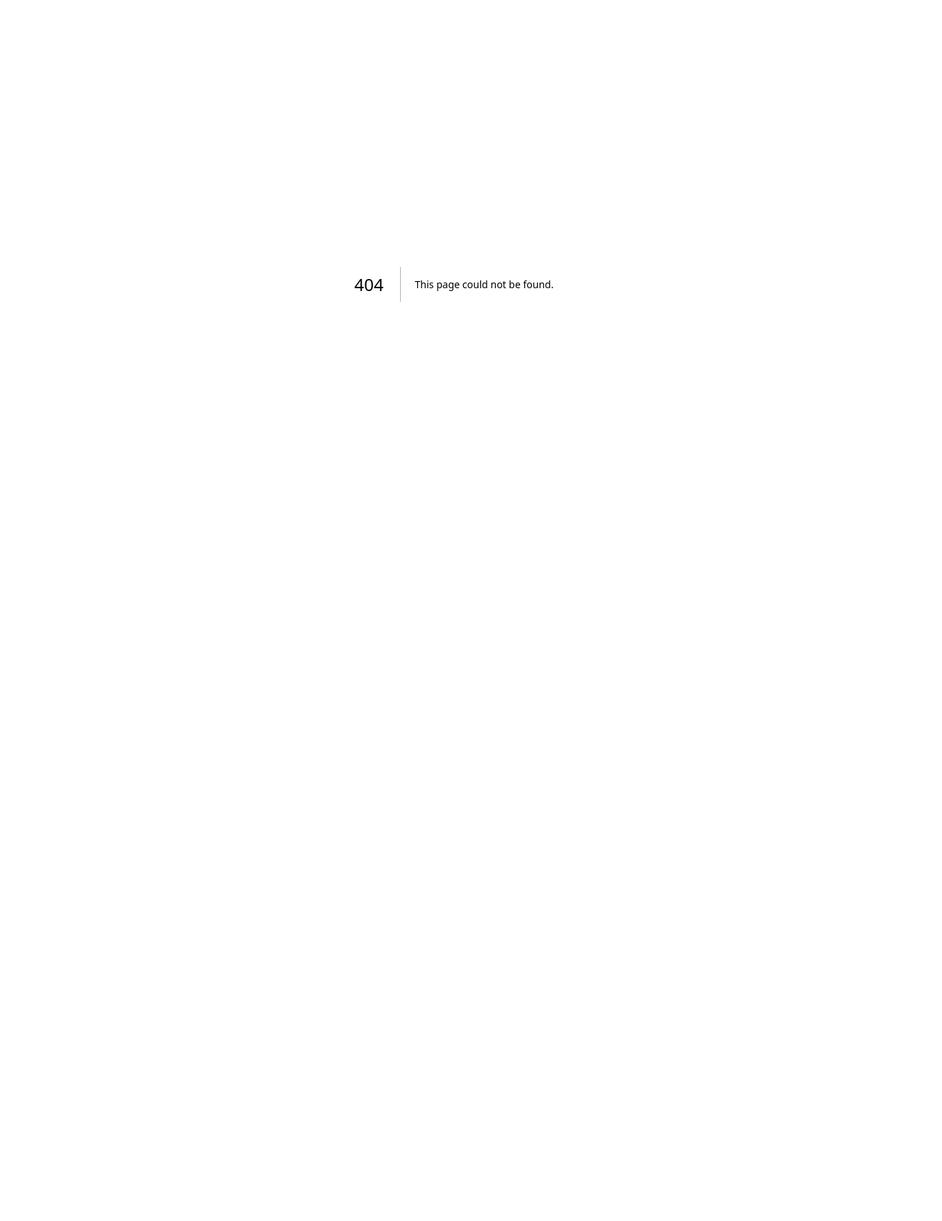
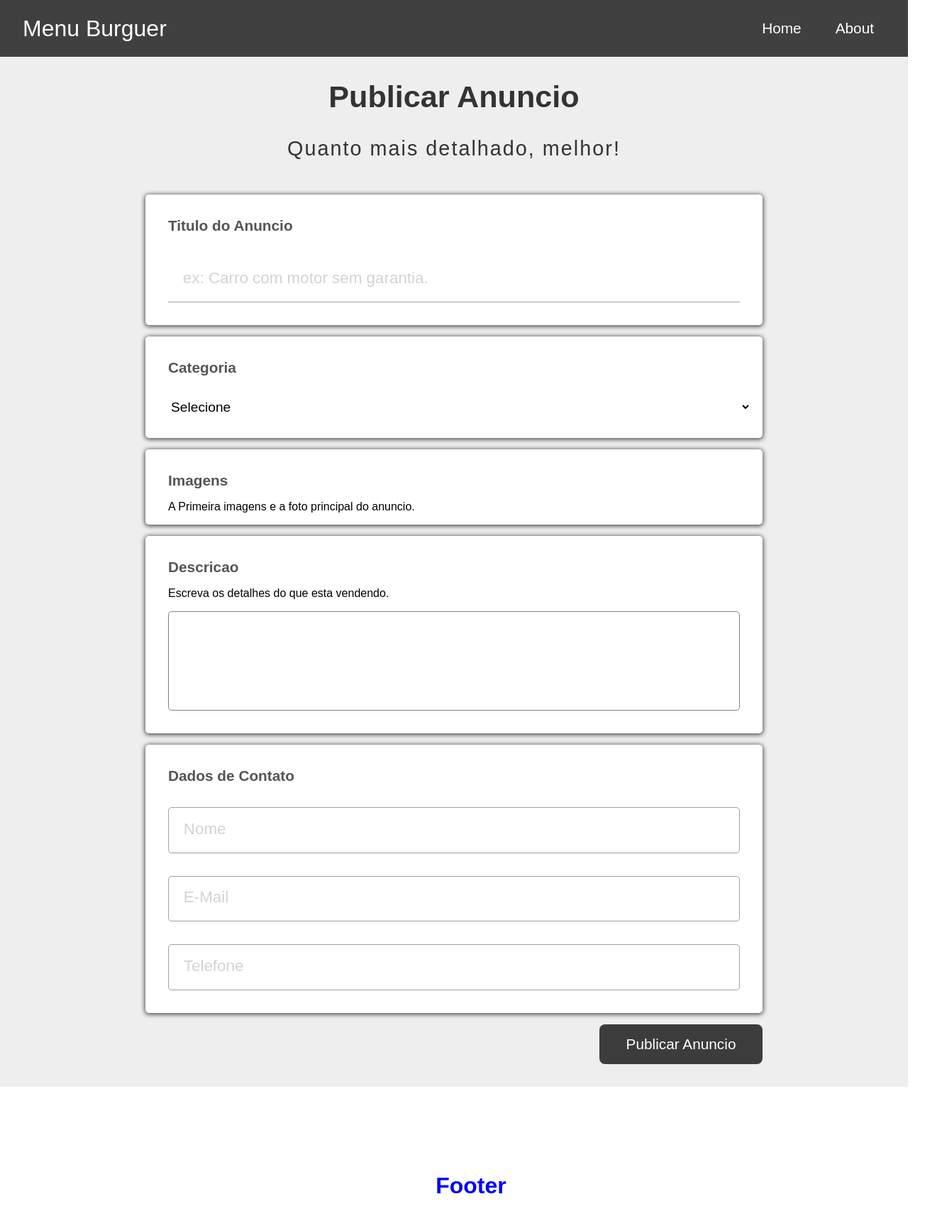
Before and after one commit to Maylon-tech/Anunx-ECommerce_2023, a Next.js app: page /user/publish in a window 1280 px wide. Before the commit this address had no page. Shown: the top 1720 px of the page at 71% size, 1328 px wide, since content can reach past the window. Before the commit the page ends 800 px from the top, so only its background shows below. Built offline with nearby package versions, Linux system fonts and the light colour scheme.

Commit message:
terminando a pagina de publicar

```diff
--- a/src/pages/_app.js
+++ b/src/pages/_app.js
@@ -1,5 +1,6 @@
 import React from 'react'
 import Head from 'next/head'
+import GlobalStyle from '@/src/GlobalStyles'
 
 export default function App({ Component, pageProps }) {
   return (
@@ -8,6 +9,7 @@ export default function App({ Component, pageProps }) {
       <title>Anunx</title>
       <meta name="viewport" content="minimum-scale=1, initial-scale=1, width=device-width" />
     </Head>
+    <GlobalStyle />
       <Component {...pageProps} />
     </>
   )
--- /dev/null
+++ b/src/pages/user/publish.jsx
@@ -0,0 +1,100 @@
+import React from 'react'
+import TemplateDefault from '../../src/templates/Default'
+import {
+    Button,
+    Container,
+    FormContainer,
+    Input,
+    Label,
+    Select,
+    SubTitle,
+    TextField,
+    Title,
+    Wrapper,
+    WrapperBtn,
+} from '@/src/styles/publish'
+
+
+const Publish = () => {
+  return (
+    <TemplateDefault>
+
+        <Container>
+            <Title>Publicar Anuncio</Title>
+            <SubTitle>Quanto mais detalhado, melhor!</SubTitle>
+
+            <FormContainer>
+                <Wrapper>
+                    <Label>Titulo do Anuncio</Label>
+                    <Input
+                        type='text'
+                        onChange={() => {}}
+                        placeholder='ex: Carro com motor sem garantia.'
+                    />
+                </Wrapper>
+
+                <Wrapper>
+                    <Label>Categoria</Label>
+                    <Select
+                        onChange={() => {}}
+                    >
+                        <option className='active'> Selecione </option>
+                        <option value="">Moda</option>
+                        <option value="">Carros, Motos, Barcos</option>
+                        <option value="">Servicos</option>
+                        <option value="">Lazer</option>
+                        <option value="">Moveis, casa e Jardim</option>
+                        <option value="">Equipamentos e Ferramentas</option>
+                        <option value="">Celualres e Tablets</option>
+                        <option value="">Esporte</option>
+                        <option value="">Tecnologia</option>
+                        <option value="">Outros</option>
+                    </Select>
+                </Wrapper>
+
+                <Wrapper>
+                    <Label>Imagens</Label>
+                    <h4>A Primeira imagens e a foto principal do anuncio.</h4>
+                </Wrapper>
+
+                <Wrapper>
+                    <Label>Descricao</Label>
+                    <h4>Escreva os detalhes do que esta vendendo.</h4>
+                    <TextField></TextField>
+                </Wrapper>
+
+                <Wrapper>
+                    <Label>Dados de Contato</Label>
+                    <Input
+                        contactInput="bottomInput"
+                        type='textl'
+                        onChange={() => {}}
+                        placeholder='Nome'
+                    />
+                    <Input
+                        contactInput="bottomInput"
+                        type='email'
+                        onChange={() => {}}
+                        placeholder='E-Mail'
+                    />
+                    <Input
+                        contactInput="bottomInput"
+                        type='phone'
+                        onChange={() => {}}
+                        placeholder='Telefone'
+                    />
+                </Wrapper>
+
+                <WrapperBtn>
+                    <Button type="button">Publicar Anuncio</Button>
+                </WrapperBtn>
+
+            </FormContainer>
+        </Container>
+
+
+    </TemplateDefault>
+  )
+}
+
+export default Publish
--- a/src/src/components/footer/Footer.jsx
+++ b/src/src/components/footer/Footer.jsx
@@ -1,8 +1,11 @@
 import React from 'react'
+import { Container } from './index'
 
 const Footer = () => {
   return (
-    <div>Footer</div>
+    <Container>
+      <h1>Footer</h1>
+    </Container>
   )
 }
 
--- a/src/src/components/footer/index.js
+++ b/src/src/components/footer/index.js
@@ -1,5 +1,15 @@
-import styled from 'styled-components';
+import styled from 'styled-components'
 
 export const Container = styled.div`
+  height: 25vh;
+  width: 100%;
+  background-color: #fff;
+  padding: 1.5rem;
+  display: grid;
+  place-items: center;
 
-`;
+  h1 {
+    font-size: 2rem;
+    color: blue;
+  }
+`
--- a/src/src/components/header/Header.jsx
+++ b/src/src/components/header/Header.jsx
@@ -5,7 +5,7 @@ import { Nav } from './index'
 const Header = () => {
   return (
     <Nav>
-        <div>Menu</div>
+        <div>Menu Burguer</div>
         <ul>
             <li><Link href="/">Home</Link></li>
             <li><Link href="/about">About</Link></li>
--- a/src/src/components/header/index.js
+++ b/src/src/components/header/index.js
@@ -1,11 +1,32 @@
 import styled from 'styled-components';
 
 export const Nav = styled.div`
-    background-color: #222;
+    background-color: #111111cc;
     display: flex;
     justify-content: space-between;
     align-items: center;
     padding: 0 2rem;
     height: 80px;
     color: #fff;
+
+    div {
+        font-size: 2rem;
+    }
+
+    ul {
+        display: flex;
+        gap: 1rem;
+        list-style: none;
+
+        li {
+            padding: 1rem;
+
+            a {
+                color: #fff;
+                text-decoration: none;
+                font-size: 1.3rem;
+                font-weight: 500;
+            }
+        }
+    }
 `
--- /dev/null
+++ b/src/src/styles/publish.js
@@ -0,0 +1,123 @@
+import styled from 'styled-components'
+
+export const Container = styled.div`
+  width: 100%;
+  background-color: #eee;
+`
+
+export const Title = styled.h1`
+    font-size: 2.7rem;
+    font-weight: bold;
+    text-align: center;
+    padding: 2rem 0;
+    color: #333;
+`
+
+export const SubTitle = styled.h3`
+    font-size: 1.8rem;
+    font-weight: 500;
+    letter-spacing: 2px;
+    color: #333;
+    text-align: center;
+`
+
+export const FormContainer = styled.div`
+    padding: 1rem;
+    margin-top: 1.5rem;
+    max-width: 870px;
+    margin: 1rem auto;
+`
+
+export const Wrapper = styled.form`
+    max-width: 870px;
+    margin: 1rem auto;
+    display: flex;
+    flex-direction: column;
+    background-color: #ffffff;
+    border-radius: 5px;
+    box-shadow: 0px 1px 6px 1px rgba(0, 0, 0, .7);
+
+    > h4 {
+        font-size: 1rem;
+        font-weight: 400;
+        margin-left: 1rem;
+    }
+    padding: 1rem;
+
+
+`
+
+export const Label = styled.label`
+    font-size: 1.3rem;
+    font-weight: 700;
+    color: #555;
+    padding: 1rem;
+`
+
+export const Input = styled.input`
+    padding: 1.3rem;
+    outline: none;
+    border: none;
+    border-bottom: 1px solid #888888cc;
+    background: transparent;
+    margin: 1rem;
+    font-size: 1.1rem;
+
+    &::placeholder {
+        font-size: 1.4rem;
+        color: lightgray;
+    }
+
+    border: ${({ contactInput }) => contactInput ? '1px solid #888888cc' : null};
+    border-radius: ${({ contactInput }) => contactInput ? '5px' : null};
+`
+
+export const Select = styled.select`
+    padding: 1rem;
+    border: none;
+    outline: none;
+    background: transparent;
+
+    font-size: 1.2rem;
+
+`
+
+export const TextField = styled.textarea`
+    padding: 1.2rem;
+    border-radius: 5px;
+    border: 1px solid gray;
+    height: 100px;
+    margin: .7rem 0;
+    outline: none;
+    resize: none;
+    margin: 1rem;
+`
+
+export const Button = styled.button`
+    padding: 1rem;
+    border-radius: 8px;
+    background-color: #111111cc;
+    color: #fff;
+    font-size: 1.3rem;
+    cursor: pointer;
+    display: flex;
+    align-items: center;
+    justify-content: center;
+    margin: right;
+    width: 230px;
+    border: none;
+    transition: all .4s;
+
+    &:hover {
+        background-color: #333333cc;
+    }
+`
+
+export const WrapperBtn = styled.form`
+    max-width: 870px;
+    margin: 1rem auto;
+    display: flex;
+    align-items: center;
+    justify-content: flex-end;
+    background: none;
+`
--- a/src/src/templates/Default.jsx
+++ b/src/src/templates/Default.jsx
@@ -1,12 +1,13 @@
 import React from 'react'
 import Header from '../components/header/Header'
+import Footer from '../components/footer/Footer'
 
 const Default = ({ children }) => {
   return (
     <>
         <Header />
         { children }
-        <footer>FOOTER</footer>
+        <Footer />
     </>
   )
 }
```
